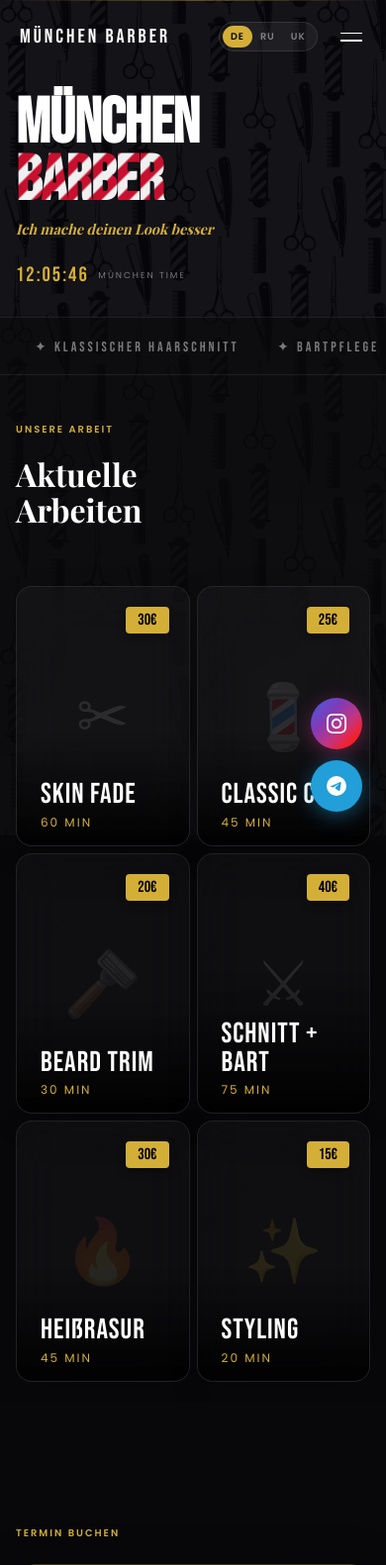
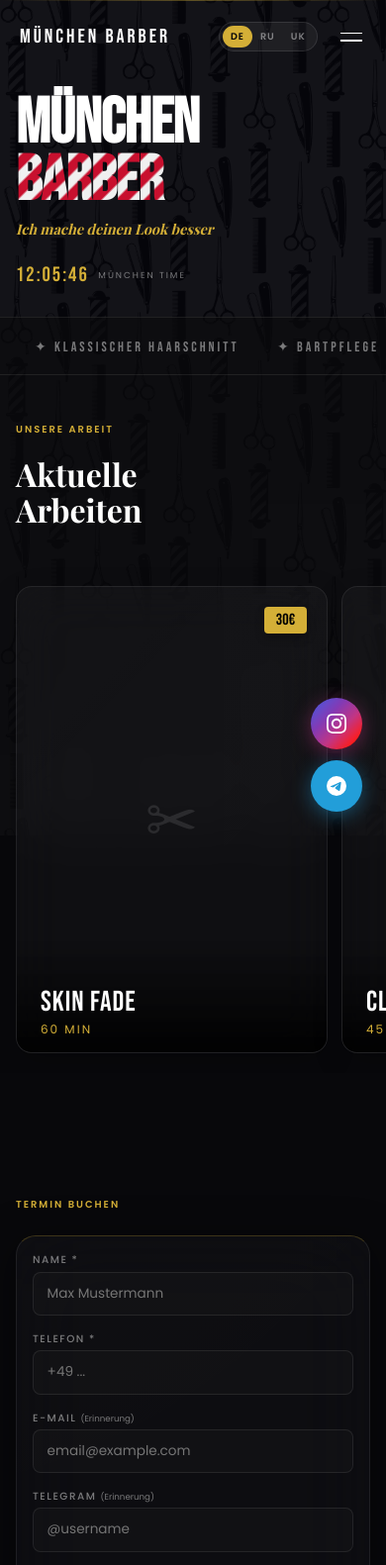
Before and after one commit to Andrey14880707/Telegram_app, a Flask app: page / in a window 390 px wide. Shown: the top 1581 px of the page at 99% size. Run offline with Flask 3, Linux system fonts and the light colour scheme; data that the repository does not hold is empty; some web fonts are replaced.

Commit message:
Restore mobile swipe carousel — remove grid overrides that broke it

```diff
--- a/static/style.css
+++ b/static/style.css
@@ -1061,9 +1061,7 @@ em { font-style: italic; color: var(--gold); }
   .blbl { font-size: .55rem; }
   .skills { margin-top: 1.5rem; }
 
-  /* Work grid — 2 cols, tighter */
-  .work-grid { display: grid; grid-template-columns: repeat(2, 1fr); gap: 10px; }
-  .wc:nth-child(n) { aspect-ratio: 2/3; height: auto; margin-bottom: 0; }
+  /* Work grid — let 640px carousel rule handle it */
   .wc-ico-bg { font-size: 3.5rem; }
   .work-ig-cta { flex-direction: column; text-align: center; padding: 1.25rem 1rem; margin-top: 1.5rem; }
   .work-ig-cta .btn-primary { width: 100%; justify-content: center; }
@@ -1117,9 +1115,7 @@ em { font-style: italic; color: var(--gold); }
   .bstat-line { display: none; }
   .bnum { font-size: 2.2rem; }
 
-  /* Work grid — 2 cols on small phones */
-  .work-grid { display: grid; grid-template-columns: repeat(2, 1fr); gap: 7px; }
-  .wc:nth-child(n) { aspect-ratio: 2/3; height: auto; }
+  /* Work grid — carousel handled by 640px rule */
   .wc-ico-bg { font-size: 3rem; }
 
   /* Services */
@@ -1151,8 +1147,7 @@ em { font-style: italic; color: var(--gold); }
   .hero-title { font-size: clamp(2.2rem, 16vw, 3.5rem); }
   .nav-c { padding: 0 .75rem; }
   .nav-logo { font-size: 1rem; letter-spacing: 1px; }
-  .work-grid { display: grid; grid-template-columns: 1fr; gap: 10px; }
-  .wc:nth-child(n) { aspect-ratio: 3/4; height: auto; }
+  /* Work grid — carousel handled by 640px rule */
   .bk-form { padding: .75rem; }
   .pm { padding: .5rem .6rem; font-size: .74rem; }
   .soc-card { padding: 2rem 1rem; }
```
